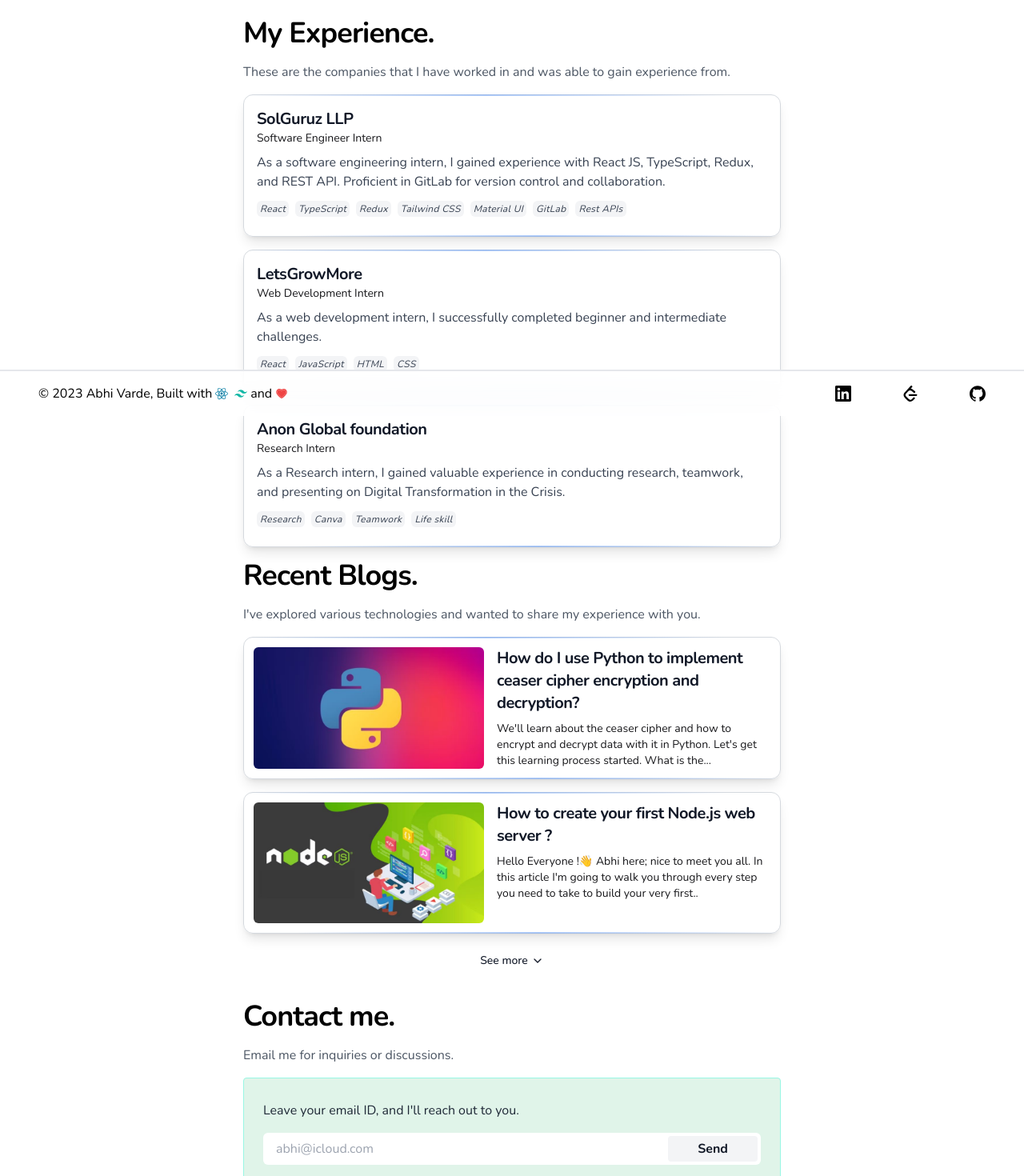
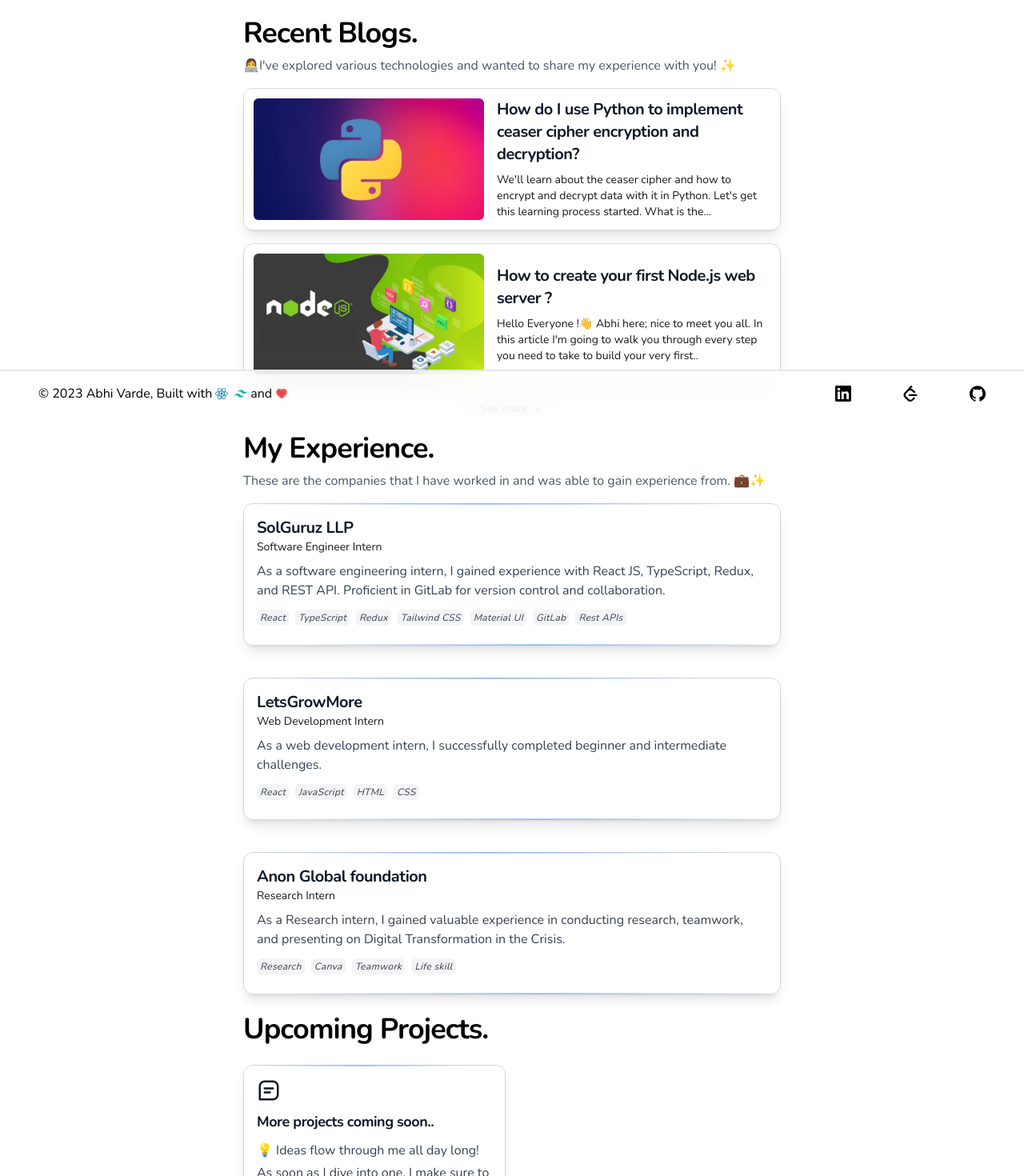
Before and after one commit to AbhiVarde/Developer-Portfolio-Website, a React (Vite) app: page /about in a window 1280 px wide. Shown: the part 280-1750 px from the top of the page at 80% size. Built offline with nearby package versions, Linux system fonts and the light colour scheme.

Commit message:
first commit

```diff
--- a/src/Pages/About.tsx
+++ b/src/Pages/About.tsx
@@ -1,6 +1,7 @@
 import python from "../assets/blogs/python.jpg";
 import node from "../assets/blogs/node.jpg";
 import { FiChevronDown } from "react-icons/fi";
+import { BiMessageSquareDetail } from "react-icons/bi";
 
 const experiences = [
   {
@@ -62,12 +63,12 @@ const About = ({ darkMode }: any) => {
           Abhi Varde
         </h1>
         <p className={`mb-2 ${darkMode ? "text-zinc-400" : "text-zinc-900"} `}>
-          Passionate Frontend Software Engineer skilled in creating engaging
-          user experiences for web applications. I like to work on exciting
+          🚀 Passionate Frontend Software Engineer🔥skilled in creating engaging
+          user experiences for web applications.I like to work on exciting
           projects on both the Frontend and the Backend.
         </p>
         <p className={`mb-2 ${darkMode ? "text-zinc-400" : "text-zinc-900"} `}>
-          Current Focus:{" "}
+          🎯Current Focus:{" "}
           <span className={` ${darkMode ? "text-white" : "text-black"}`}>
             Frontend
           </span>
@@ -97,11 +98,68 @@ const About = ({ darkMode }: any) => {
               Twitter
             </span>
           </a>{" "}
-          for more updates and memes.
+          for more updates and memes.😄
         </p>
       </div>
       <h1
-        className={`font-bold text-2xl md:text-4xl tracking-tight mb-4 ${
+        className={`font-bold text-2xl md:text-4xl tracking-tight mb-2${
+          darkMode ? "text-white" : "text-black"
+        }`}
+      >
+        Recent Blogs.
+      </h1>
+      <p className={`pt-2 ${darkMode ? "text-gray-400" : "text-gray-600"}`}>
+        👩‍💻I've explored various technologies and wanted to share my experience
+        with you! ✨
+      </p>
+      {blogs.map((blog, index) => (
+        <div
+          key={index}
+          className={`border border-opacity-90 hover:border-gray-500 hover:border-opacity-100
+      shadow-lg cursor-pointer hover:shadow-xl transform hover:-translate-y-1 rounded-xl p-3 mt-4 w-full relative transition-all duration-200 ease-in-out ${
+        darkMode ? "border-zinc-700" : "border-gray-300"
+      }`}
+        >
+          <a
+            href=""
+            className="flex flex-col md:flex-row space-x-0 md:space-x-4"
+          >
+            <img
+              src={blog.img}
+              className="rounded-md w-full sm:h-64 md:h-auto object-cover md:w-72 mb-4 md:mb-0"
+              alt={blog.title}
+            />
+            <div className="flex flex-col justify-center">
+              <h4
+                className={`font-bold text-xl tracking-tight mb-2 ${
+                  darkMode ? "text-gray-100" : "text-gray-900"
+                }`}
+              >
+                {blog.title}
+              </h4>
+              <p
+                className={`text-sm ${
+                  darkMode ? "text-zinc-400" : "text-zinc-900"
+                }`}
+              >
+                {blog.description}
+              </p>
+            </div>
+          </a>
+        </div>
+      ))}
+      <a
+        type="button"
+        className={`flex items-center text-sm my-4 mx-auto px-4 py-1 rounded-md font-medium ${
+          darkMode ? "text-gray-100" : "text-gray-900"
+        }`}
+        href="https://abhivarde.hashnode.dev/"
+      >
+        See more
+        <FiChevronDown className="h-4 w-4 ml-1 items-center" />
+      </a>
+      <h1
+        className={`font-bold text-2xl md:text-4xl tracking-tight mb-2 ${
           darkMode ? "text-white" : "text-black"
         }`}
       >
@@ -109,13 +167,13 @@ const About = ({ darkMode }: any) => {
       </h1>
       <p className={`${darkMode ? "text-gray-400" : "text-gray-600"}`}>
         These are the companies that I have worked in and was able to gain
-        experience from.
+        experience from. 💼✨
       </p>
       {experiences.map((experience, index) => (
         <div
           key={index}
           className={`border border-opacity-90 hover:border-gray-500 hover:border-opacity-100
-            shadow-lg cursor-pointer hover:shadow-xl transform hover:-translate-y-1 rounded-xl p-4 mt-4 w-full relative transition-all duration-200 ease-in-out ${
+            shadow-lg cursor-pointer hover:shadow-xl transform hover:-translate-y-1 rounded-xl p-4 mt-4 mb-6 w-full relative transition-all duration-200 ease-in-out ${
               darkMode ? "border-zinc-700" : "border-gray-300"
             }`}
         >
@@ -171,21 +229,16 @@ const About = ({ darkMode }: any) => {
         </div>
       ))}
       <h1
-        className={`font-bold text-2xl md:text-4xl tracking-tight my-4 ${
+        className={`font-bold text-2xl md:text-4xl tracking-tight mb-2 ${
           darkMode ? "text-white" : "text-black"
         }`}
       >
-        Recent Blogs.
+        Upcoming Projects.
       </h1>
-      <p className={`${darkMode ? "text-gray-400" : "text-gray-600"}`}>
-        I've explored various technologies and wanted to share my experience
-        with you.
-      </p>
-      {blogs.map((blog, index) => (
+      <div className="grid gap-4 grid-cols-1 sm:grid-cols-2 my-2 w-full mt-4">
         <div
-          key={index}
           className={`border border-opacity-90 hover:border-gray-500 hover:border-opacity-100
-            shadow-lg cursor-pointer hover:shadow-xl transform hover:-translate-y-1 rounded-xl p-3 mt-4 w-full relative transition-all duration-200 ease-in-out ${
+            shadow-lg cursor-pointer hover:shadow-xl transform hover:-translate-y-1 rounded-xl p-4 w-full relative transition-all duration-200 ease-in-out ${
               darkMode ? "border-zinc-700" : "border-gray-300"
             }`}
         >
@@ -203,81 +256,79 @@ const About = ({ darkMode }: any) => {
                 : "from-blue-500/0 via-blue-500/40 to-blue-500/0"
             }`}
           ></span>
-          <a
-            href=""
-            className="flex flex-col md:flex-row space-x-0 md:space-x-4"
-          >
-            <img src={blog.img} className="rounded-md w-72 mb-4 md:mb-0" />
-            <div>
-              <h4
-                className={`font-bold text-base md:text-xl tracking-tight mb-2 ${
+          <div
+            className={`h-8 w-8 mb-2 text-3xl font-bold tracking-tight ${
               darkMode ? "text-gray-100" : "text-gray-900"
             }`}
           >
-                {blog.title}
+            <BiMessageSquareDetail />
+          </div>
+          <h4
+            className={`text-lg font-bold tracking-tight ${
+              darkMode ? "text-gray-100" : "text-gray-900"
+            }`}
+          >
+            More projects coming soon..
           </h4>
           <p
-                className={` ${
-                  darkMode ? "text-zinc-400" : "text-zinc-900"
-                } text-sm`}
+            className={`leading-7 ${
+              darkMode ? "text-gray-300" : "text-gray-700"
+            } pt-2`}
           >
-                {blog.description}
+            💡 Ideas flow through me all day long! As soon as I dive into one, I
+            make sure to update my creative hub to capture them all.
           </p>
         </div>
-          </a>
       </div>
-      ))}
-      <a
-        type="button"
-        className={`flex items-center text-sm my-4 mx-auto px-4 py-2 rounded-md font-medium ${
-          darkMode ? "text-gray-100" : "text-gray-900"
-        }`}
-        href="https://abhivarde.hashnode.dev/"
-      >
-        See more
-        <FiChevronDown className="h-4 w-4 ml-1 items-center" />
-      </a>
       <h1
-        className={`font-bold text-2xl md:text-4xl tracking-tight my-4 ${
+        className={`font-bold text-2xl md:text-4xl tracking-tight mb-2 mt-5 ${
           darkMode ? "text-white" : "text-black"
         }`}
       >
         Contact me.
       </h1>
-      <p className={`${darkMode ? "text-gray-400" : "text-gray-600"}`}>
+      <p className={`${darkMode ? "text-zinc-400" : "text-zinc-900"}`}>
         Email me for inquiries or discussions.
       </p>
       <div
-        className={`border  rounded p-6 my-4 w-full ${
+        className={`border rounded p-6 my-6 w-full ${
           darkMode
-            ? "border-gray-800 bg-[#c0e9d4]"
-            : "bg-[#e0f4e9] border-teal-200"
-        } `}
+            ? "border-gray-700 bg-gray-800"
+            : "border-teal-200 bg-teal-50"
+        }`}
       >
-        <p className="my-1 text-gray-800 dark:text-gray-200">
+        <p
+          className={`my-2 text-gray-200 ${
+            darkMode ? "text-gray-200" : "text-gray-700"
+          }`}
+        >
           Leave your email ID, and I'll reach out to you.
         </p>
         <form className="relative my-4">
+          <div className="flex items-center">
             <input
               type="email"
               aria-label="Email for newsletter"
               placeholder="abhi@icloud.com"
               autoComplete="email"
               required
-            className={`px-4 py-2 mt-1 focus:ring-teal-500 focus:border-teal-500 block w-full border-gray-300 rounded-md ${
-              darkMode ? "bg-gray-800 text-gray-100" : "bg-white text-gray-900"
-            } `}
+              className={`px-4 py-2 mt-1 border block w-full rounded-md ${
+                darkMode
+                  ? "bg-gray-700 text-gray-100 border-zinc-700"
+                  : "bg-white text-gray-900 border-gray-200"
+              }`}
             />
             <button
-            className={`flex items-center justify-center absolute right-1 top-1 px-4 font-bold h-8 ${
+              className={`ml-4 flex-shrink-0 px-6 py-2 font-semibold rounded-md transition-colors duration-300 ${
                 darkMode
-                ? "bg-gray-700 text-gray-100"
-                : "bg-gray-100 text-gray-900"
-            } rounded w-28`}
+                  ? "bg-teal-500 text-gray-100 hover:bg-teal-600 focus:bg-teal-700"
+                  : "bg-teal-300 text-gray-900 hover:bg-teal-400 focus:bg-teal-500"
+              }`}
               type="submit"
             >
               Send
             </button>
+          </div>
         </form>
       </div>
     </div>
--- a/src/Pages/Project.tsx
+++ b/src/Pages/Project.tsx
@@ -75,7 +75,7 @@ const Project = ({ darkMode }: any) => {
         These are my Projects.
       </h1>
       <p className={`${darkMode ? "text-gray-400" : "text-gray-600"}`}>
-        Here are a few fictional projects I've worked on. These projects were
+        🔄 Here are a few fictional projects I've worked on. These projects were
         created to enhance my understanding of the technologies I use.
       </p>
       <div className="grid gap-4 grid-cols-1 sm:grid-cols-2 my-2 w-full mt-4">
--- a/src/Pages/Skiil.tsx
+++ b/src/Pages/Skiil.tsx
@@ -109,9 +109,9 @@ const Skill = ({ darkMode }: any) => {
         Take a look at my Skills.
       </h1>
       <p className={`${darkMode ? "text-gray-400" : "text-gray-600"}`}>
-        These are my developing skills, consisting of various technologies and
+        🌐These are my developing skills, consisting of various technologies and
         programming languages that I have learned and consistently update as I
-        make progress.
+        make progress.🌱
       </p>
       <div className="grid gap-4 grid-cols-1 sm:grid-cols-2 my-2 w-full mt-4">
         {skills.map((skill) => (
--- a/src/components/Header.tsx
+++ b/src/components/Header.tsx
@@ -2,7 +2,7 @@ import { useState } from "react";
 import { AiOutlineMenu } from "react-icons/ai";
 import { RiMoonFill, RiSunFill } from "react-icons/ri";
 import { useNavigate, NavLink } from "react-router-dom";
-import resume from "../assets/documents/Abhi Varde - Resume.pdf";
+import resume from "../assets/documents/Abhi Varde - Resume .pdf";
 
 const Navbar = ({ darkMode, toggleDarkMode }: any) => {
   const [toggle, setToggle] = useState(false);
```
Also changed, not shown: 2 other files (tests, documents, lock files or other folders). Lines whose indentation alone changed are shown as unchanged.
